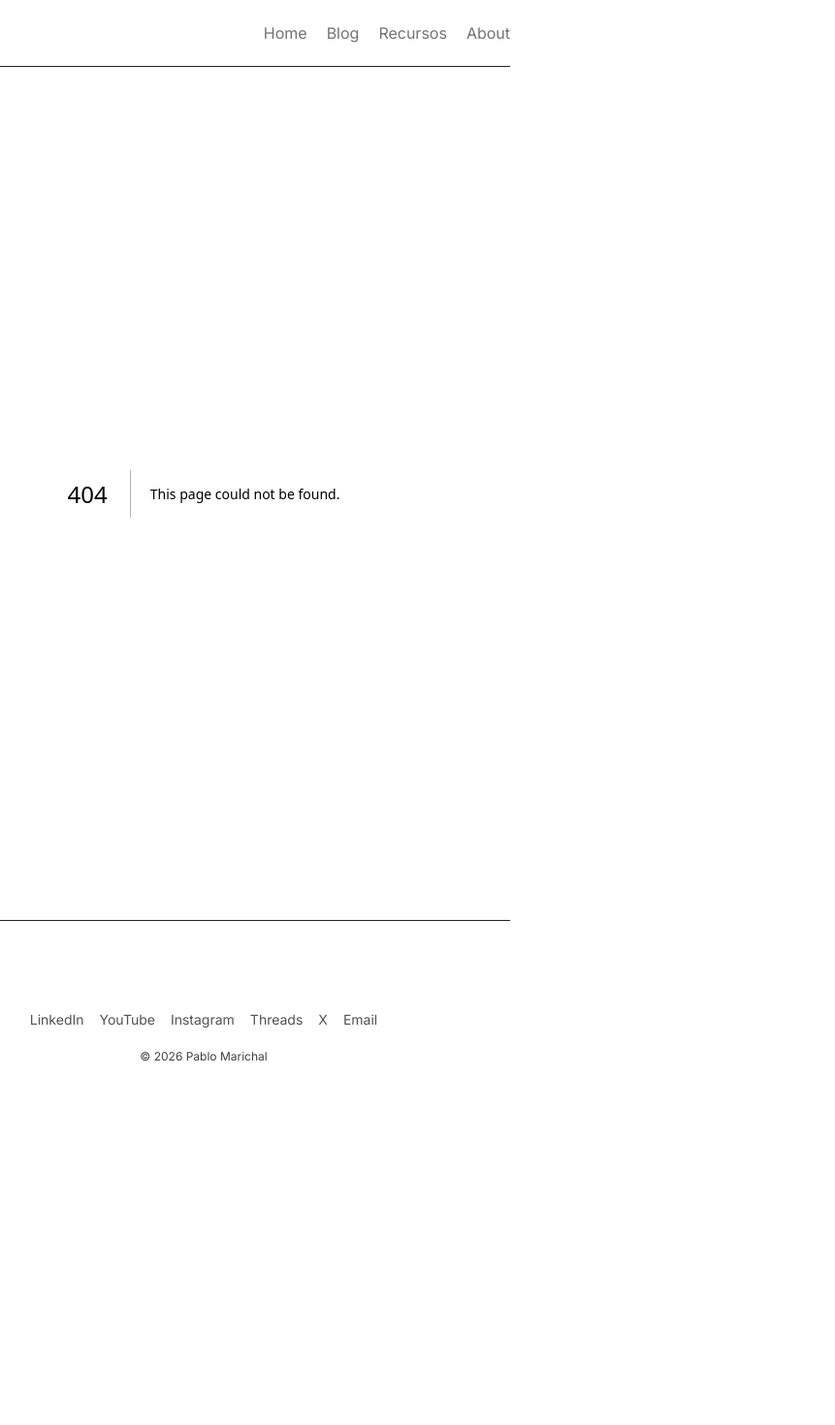
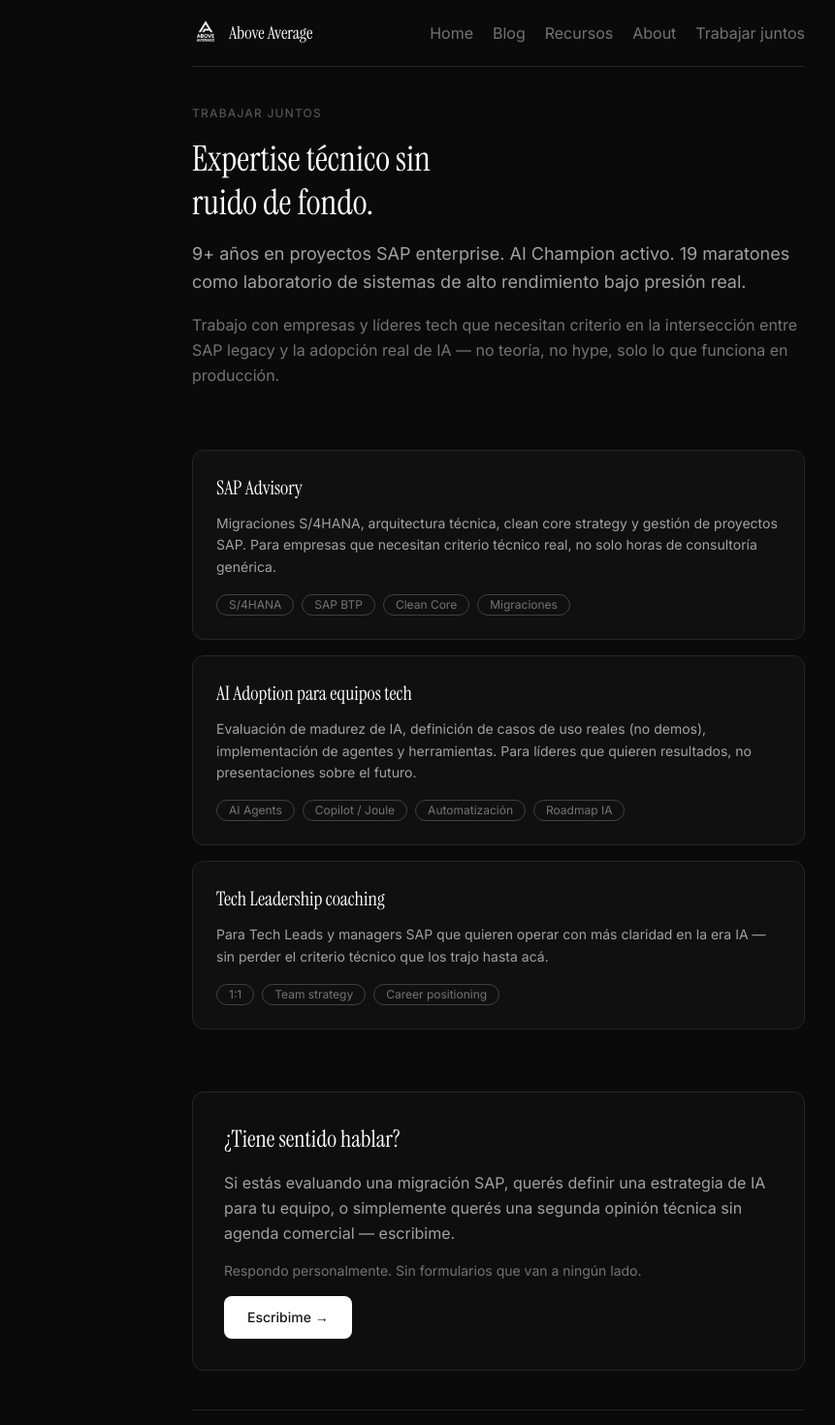
Before and after one commit to dotpablo/above-average, a Next.js app: page /trabajar-juntos in a window 1280 px wide. Before the commit this address had no page. Shown: the top 1470 px of the page at 97% size, without its empty margins (126-987 px from the left). Before the commit the page ends 1138 px from the top, so only its background shows below. Built offline with nearby package versions, Linux system fonts and the light colour scheme.

Commit message:
feat: add /trabajar-juntos page + nav link
SAP advisory, AI adoption and tech leadership services page.
Contact CTA via email. Added to sitemap and nav.

Co-Authored-By: Claude Sonnet 4.6 <noreply@anthropic.com>

```diff
--- a/app/sitemap.ts
+++ b/app/sitemap.ts
@@ -14,6 +14,7 @@ export default function sitemap(): MetadataRoute.Sitemap {
     { url: `${SITE.url}/about`, lastModified: new Date() },
     { url: `${SITE.url}/recursos`, lastModified: new Date() },
     { url: `${SITE.url}/recursos/above-average-os`, lastModified: new Date() },
+    { url: `${SITE.url}/trabajar-juntos`, lastModified: new Date() },
     ...posts,
   ];
 }
--- /dev/null
+++ b/app/trabajar-juntos/page.tsx
@@ -0,0 +1,95 @@
+import type { Metadata } from "next";
+import Link from "next/link";
+import { SITE } from "@/lib/constants";
+
+export const metadata: Metadata = {
+  title: "Trabajar juntos",
+  description:
+    "Consultoría SAP, adopción de IA en equipos técnicos y advisory para líderes tech que operan en la intersección entre Legacy y Futuro.",
+  alternates: { canonical: `${SITE.url}/trabajar-juntos` },
+};
+
+const services = [
+  {
+    title: "SAP Advisory",
+    desc: "Migraciones S/4HANA, arquitectura técnica, clean core strategy y gestión de proyectos SAP. Para empresas que necesitan criterio técnico real, no solo horas de consultoría genérica.",
+    tags: ["S/4HANA", "SAP BTP", "Clean Core", "Migraciones"],
+  },
+  {
+    title: "AI Adoption para equipos tech",
+    desc: "Evaluación de madurez de IA, definición de casos de uso reales (no demos), implementación de agentes y herramientas. Para líderes que quieren resultados, no presentaciones sobre el futuro.",
+    tags: ["AI Agents", "Copilot / Joule", "Automatización", "Roadmap IA"],
+  },
+  {
+    title: "Tech Leadership coaching",
+    desc: "Para Tech Leads y managers SAP que quieren operar con más claridad en la era IA — sin perder el criterio técnico que los trajo hasta acá.",
+    tags: ["1:1", "Team strategy", "Career positioning"],
+  },
+];
+
+export default function WorkTogetherPage() {
+  return (
+    <div className="space-y-16 max-w-2xl">
+      {/* Header */}
+      <header className="space-y-4">
+        <p className="text-xs font-medium uppercase tracking-widest text-neutral-600">
+          Trabajar juntos
+        </p>
+        <h1 className="font-serif text-4xl text-white leading-tight">
+          Expertise técnico sin<br />ruido de fondo.
+        </h1>
+        <p className="text-lg text-neutral-400 leading-relaxed">
+          9+ años en proyectos SAP enterprise. AI Champion activo. 19 maratones como
+          laboratorio de sistemas de alto rendimiento bajo presión real.
+        </p>
+        <p className="text-base text-neutral-500 leading-relaxed">
+          Trabajo con empresas y líderes tech que necesitan criterio en la
+          intersección entre SAP legacy y la adopción real de IA — no teoría,
+          no hype, solo lo que funciona en producción.
+        </p>
+      </header>
+
+      {/* Services */}
+      <section className="space-y-4">
+        {services.map((s) => (
+          <div
+            key={s.title}
+            className="rounded-xl border border-neutral-800 bg-neutral-900/50 p-6 space-y-3"
+          >
+            <h2 className="font-serif text-xl text-white">{s.title}</h2>
+            <p className="text-sm text-neutral-400 leading-relaxed">{s.desc}</p>
+            <div className="flex flex-wrap gap-2 pt-1">
+              {s.tags.map((tag) => (
+                <span
+                  key={tag}
+                  className="rounded-full border border-neutral-700 px-3 py-0.5 text-xs text-neutral-500"
+                >
+                  {tag}
+                </span>
+              ))}
+            </div>
+          </div>
+        ))}
+      </section>
+
+      {/* CTA */}
+      <section className="rounded-xl border border-neutral-800 bg-neutral-900/30 p-8 space-y-4">
+        <h2 className="font-serif text-2xl text-white">¿Tiene sentido hablar?</h2>
+        <p className="text-base text-neutral-400 leading-relaxed">
+          Si estás evaluando una migración SAP, querés definir una estrategia de IA
+          para tu equipo, o simplemente querés una segunda opinión técnica sin
+          agenda comercial — escribime.
+        </p>
+        <p className="text-sm text-neutral-500">
+          Respondo personalmente. Sin formularios que van a ningún lado.
+        </p>
+        <Link
+          href={SITE.social.email}
+          className="inline-block rounded-lg bg-white px-6 py-3 text-sm font-medium text-neutral-900 transition-opacity hover:opacity-90"
+        >
+          Escribime →
+        </Link>
+      </section>
+    </div>
+  );
+}
--- a/components/nav.tsx
+++ b/components/nav.tsx
@@ -6,6 +6,7 @@ const links = [
   { href: "/blog", label: "Blog" },
   { href: "/recursos", label: "Recursos" },
   { href: "/about", label: "About" },
+  { href: "/trabajar-juntos", label: "Trabajar juntos" },
 ];
 
 export function Nav() {
```
